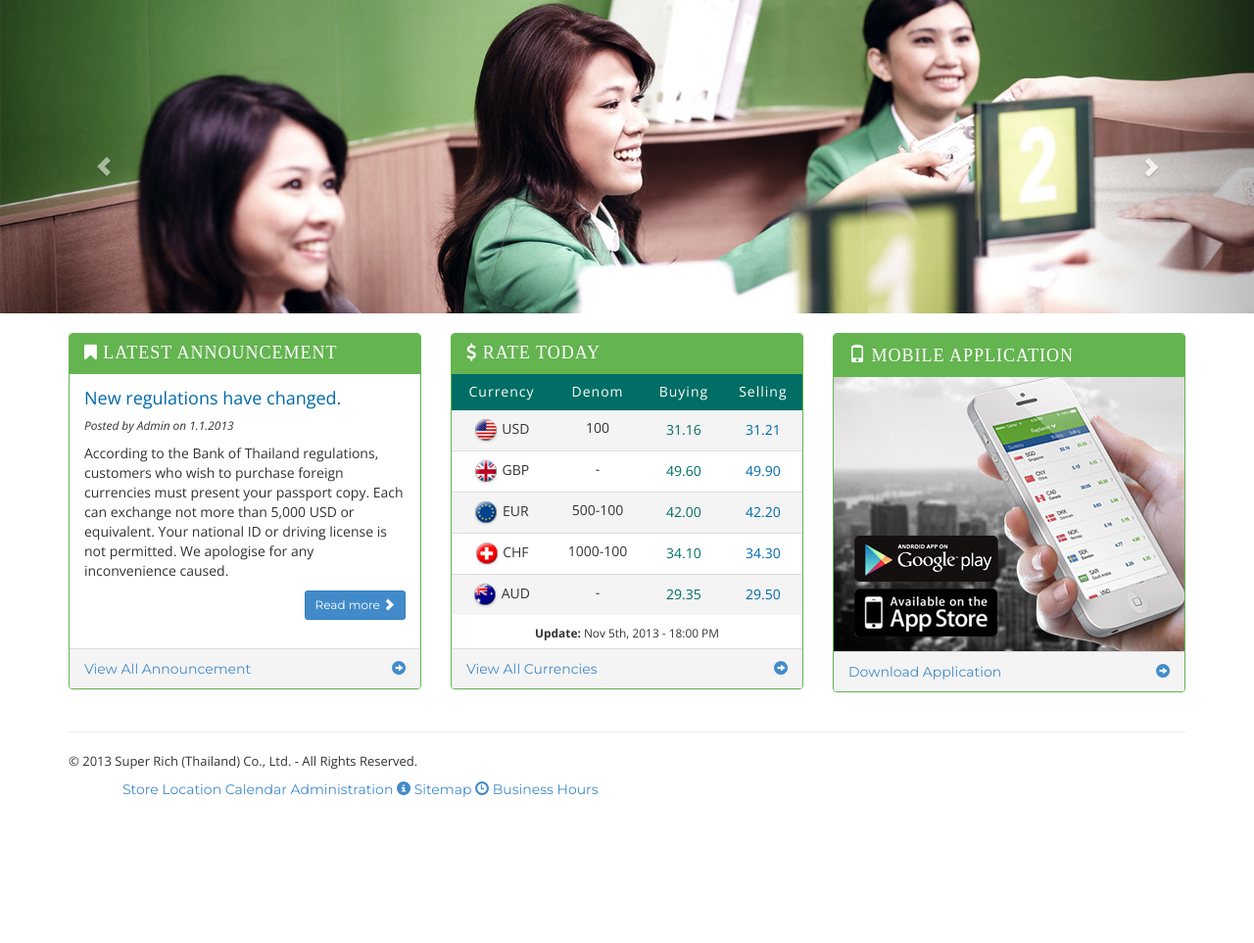
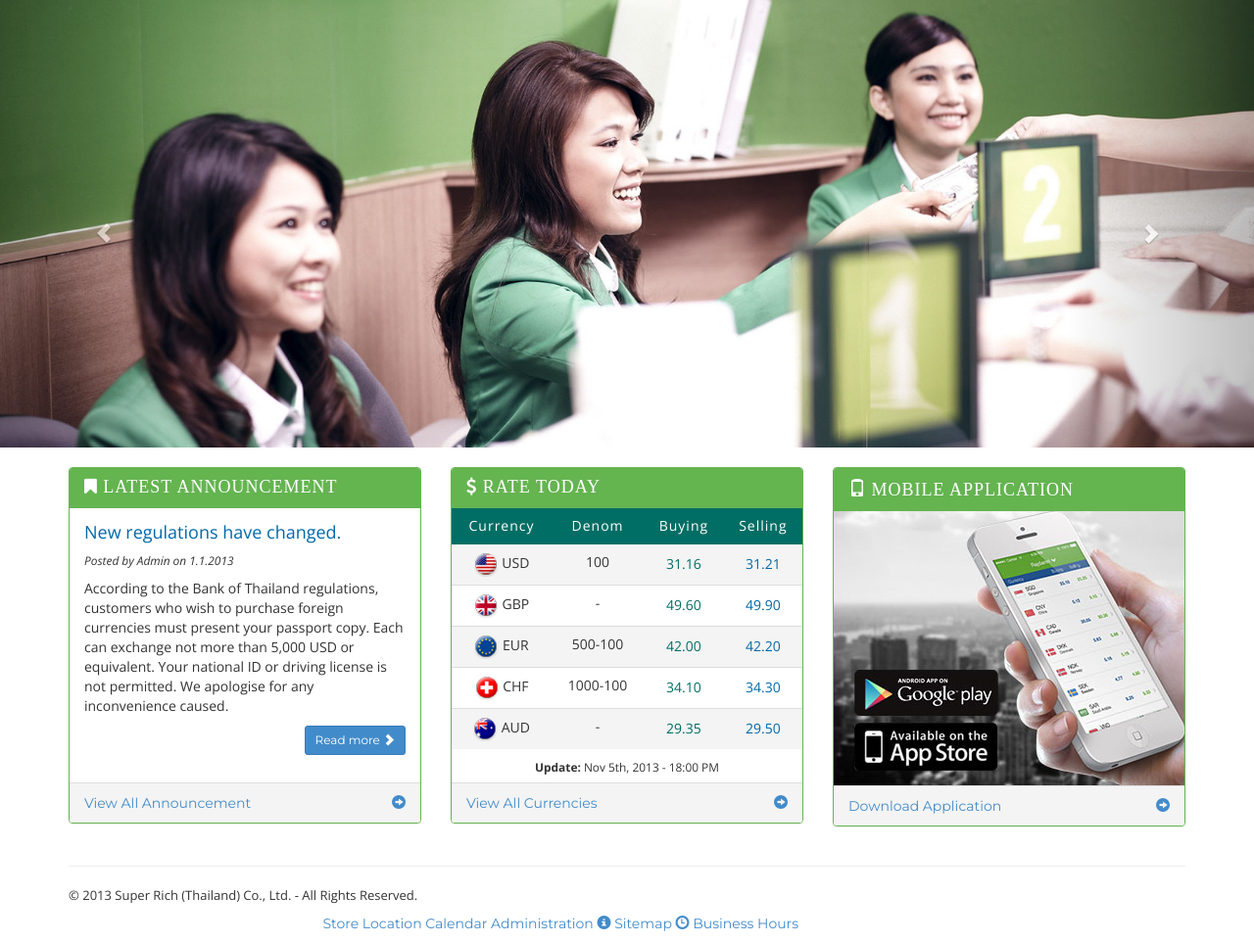
Before and after one commit to macstratons/superrichthailand, a PHP site: page /index.php in a window 1280 px wide. Shown: the part 141-1104 px from the top of the page at 98% size. Before the commit the page ends 955 px from the top, so only its background shows below. Run offline with PHP 8.4, Linux system fonts and the light colour scheme.

Commit message:
Change carousel sizes.

```diff
--- a/_/components/php/footer.php
+++ b/_/components/php/footer.php
@@ -6,7 +6,7 @@
         </section>
         <!-- copyright -->
         <section class="col-lg-8 col-md-12 col-sm-12 col-xs-12">
-          <ul class="social-icons-footer">
+          <ul class="social-icons-footer pull-right">
             <li><a href="contact.php">Store Location</a></li>
             <li><a href="news.php">Calendar</a></li>
             <li>
```
Also changed, not shown: images/carousel-0.jpg, images/carousel-1.jpg, images/carousel-2.jpg, images/carousel-3.jpg.
